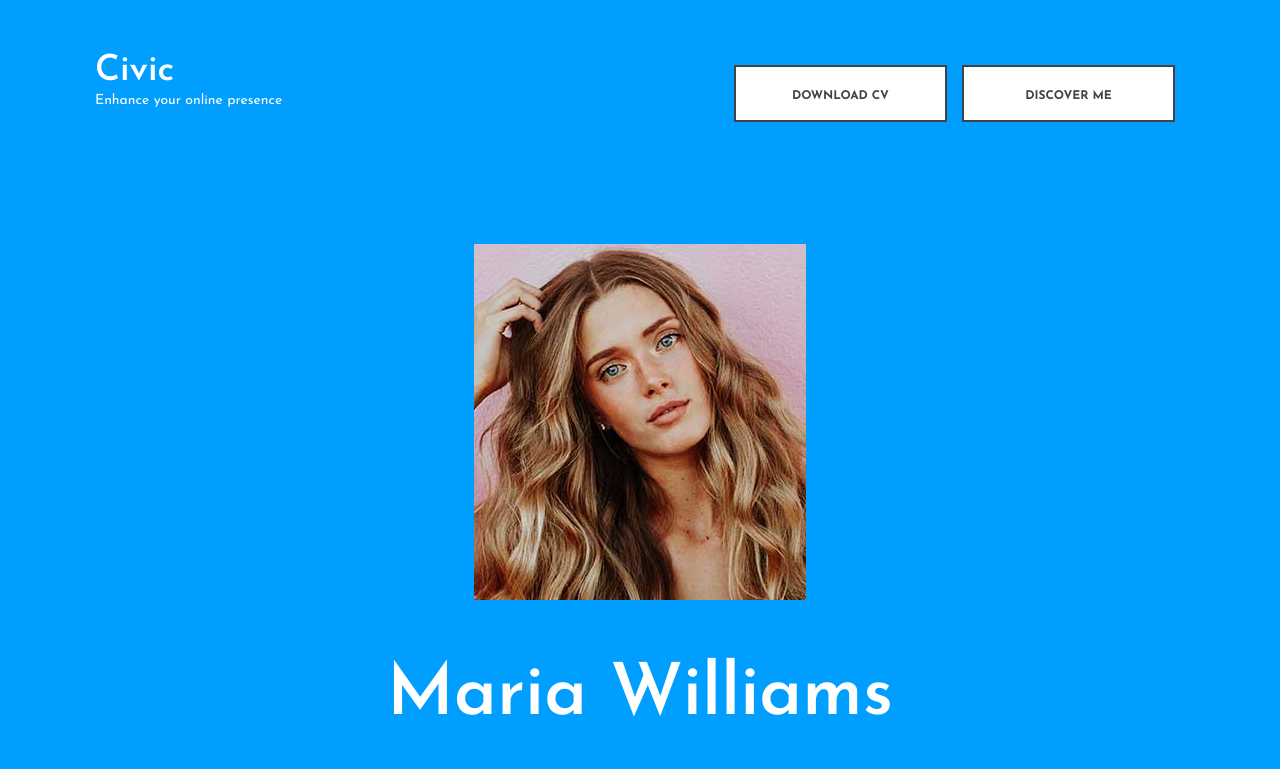
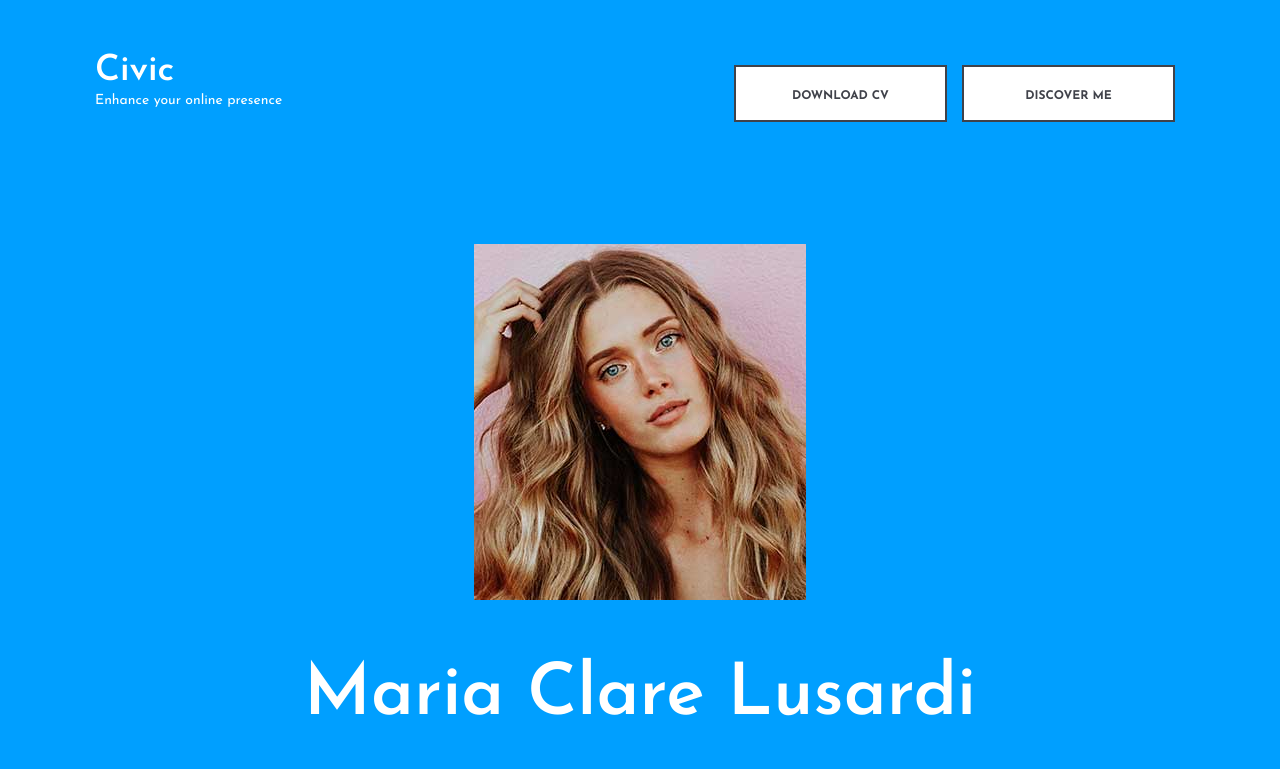
Before and after one commit to MCLusardi/MCLusardi.github.io, a plain HTML site: page home6.html in a window 1280 px wide. Shown: the top 769 px of the page. Drawn offline with Linux system fonts and the light colour scheme.

Commit message:
Changed my name

```diff
--- a/home6.html
+++ b/home6.html
@@ -58,7 +58,7 @@
 			<div class="container-fluid text-center">
 				<img src="img/hero-3.jpg" alt="">
 				<div class="hero-text">
-					<h2>Maria Williams</h2>
+					<h2>Maria Clare Lusardi</h2>
 					<p>I’m a digital designer in love with photography, painting and<br>discovering new worlds and cultures.</p>
 				</div>
 				<div class="social-links">
```
Also changed, not shown: index.html (+1 -1 lines).
